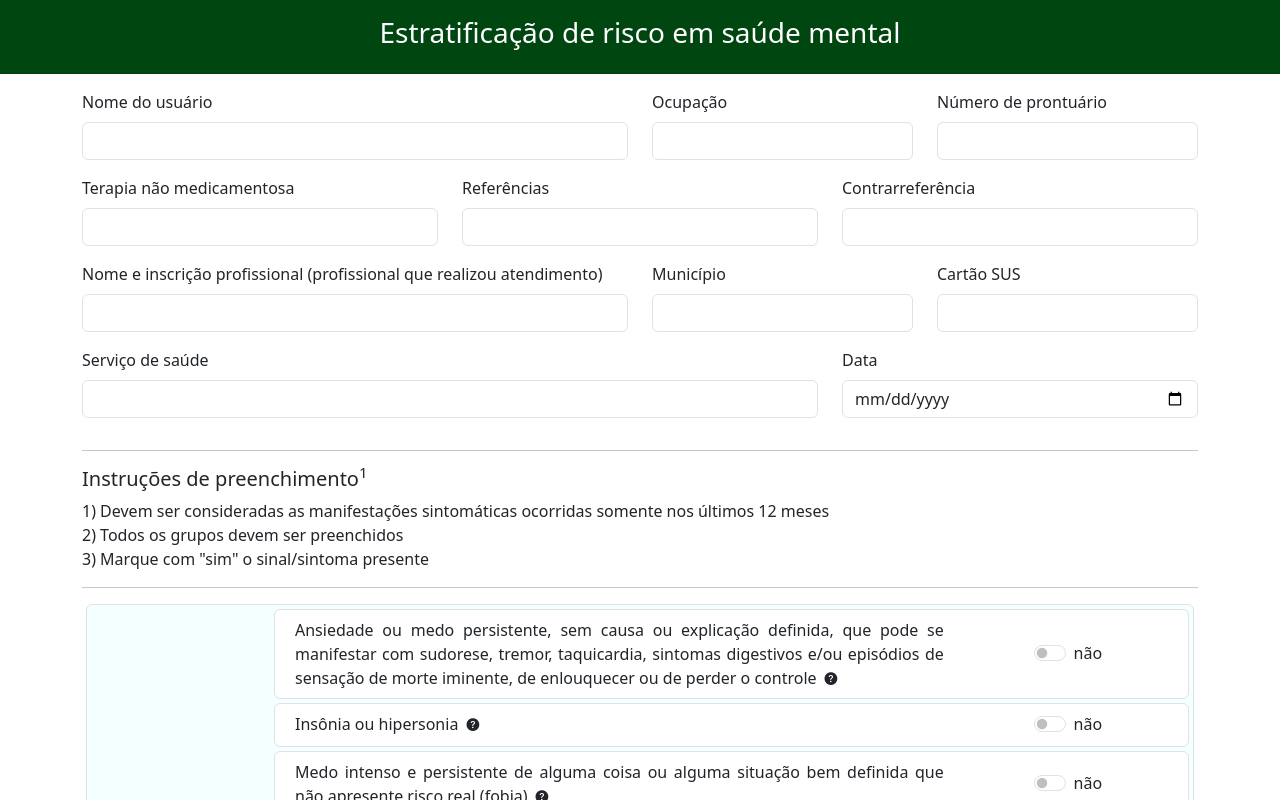
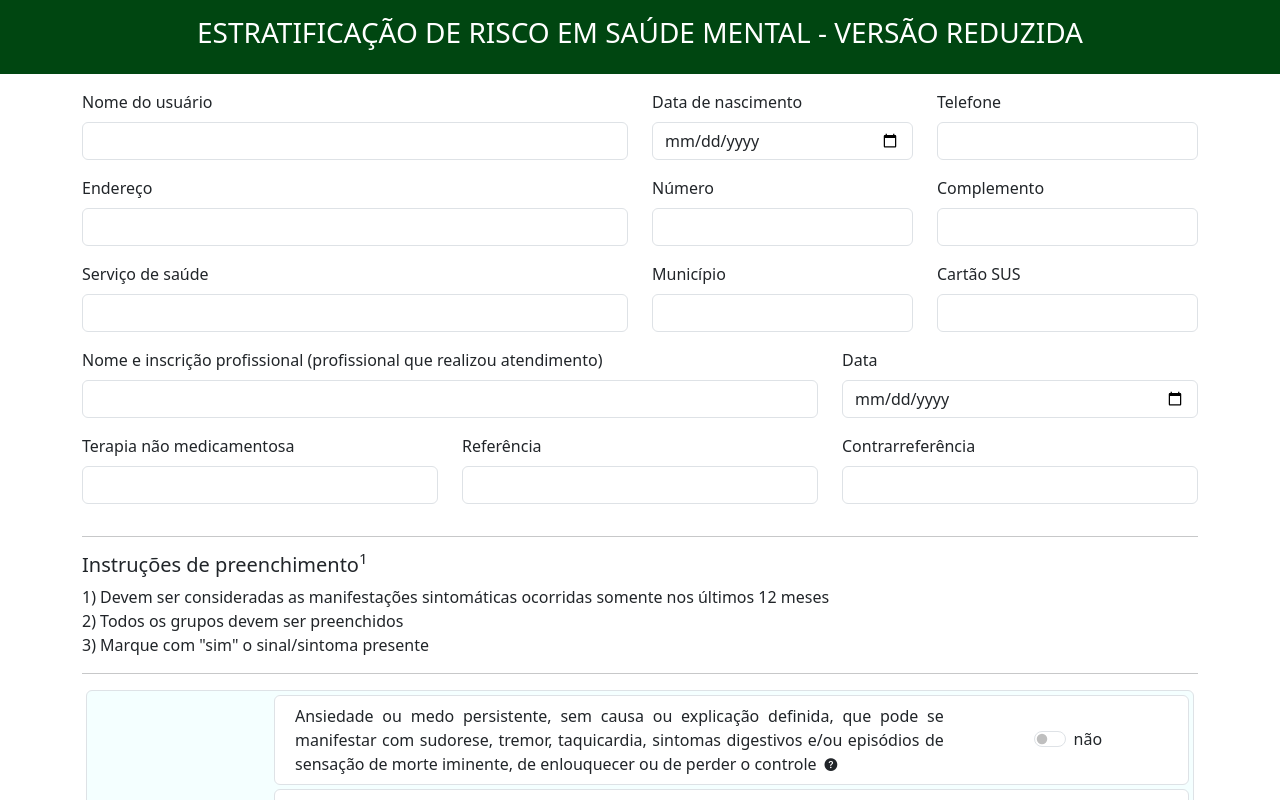
Before and after one commit to lucascalzavara/estratificacao, an Angular app: page / in a window 1280 px wide. Shown: the top 800 px of the page. Built offline with nearby package versions, Linux system fonts and the light colour scheme.

Commit message:
alteracoes forms

```diff
--- a/src/app/models/estratificacao.ts
+++ b/src/app/models/estratificacao.ts
@@ -3,16 +3,19 @@ import { Grupo } from "./grupo";
 export class Estratificacao{
     nomeUsuario: string = ''
     grupos: Grupo[] = [];
-    ocupacao: string = '';
-    numeroProntuario: string = '';
+    dataNascimento?: Date;
+    telefone: string = '';
     nomeInscricaoProficional: string = '';
     municipio: string = '';
     cartaoSus: string = '';
     servicoSaude: string = '';
-    data?: Date ;
+    data?: Date;
     referencia: string = '';
     contrarreferencia: string = '';
     terapiaNaoMedicamentosa: string = '';
+    endereco: string = '';
+    numero: string = '';
+    complemento: string = '';
 
     total: number = 0;
     resultado: string = '';
--- a/src/app/pages/home/home.component.html
+++ b/src/app/pages/home/home.component.html
@@ -1,6 +1,6 @@
 <ul class="nav justify-content-center nav-bg-color text-white p-3">
     <li class="nav-item">
-        <h3>Estratificação de risco em saúde mental</h3>
+        <h3>ESTRATIFICAÇÃO DE RISCO EM SAÚDE MENTAL - VERSÃO REDUZIDA</h3>
     </li>
   </ul>
 <div class="container">
@@ -13,40 +13,38 @@
         </div>
         <div class="col-12 col-sm-6 col-md-3">
             <div class="mb-3">
-                <label for="ocupacaoUsuario" class="form-label">Ocupação</label>
-                <input type="text" class="form-control" id="ocupacaoUsuario" [(ngModel)]="estratificacao.ocupacao"/>
+                <label for="dataNascimento" class="form-label">Data de nascimento</label>
+                <input type="date" class="form-control" id="dataNascimento" [(ngModel)]="estratificacao.dataNascimento"/>
             </div>
         </div>
         <div class="col-12 col-sm-6 col-md-4 col-xl-3">
             <div class="mb-3">
-                <label for="numeroProntuario" class="form-label">Número de prontuário</label>
-                <input type="text" class="form-control" id="numeroProntuario" [(ngModel)]="estratificacao.numeroProntuario" />
+                <label for="telefone" class="form-label">Telefone</label>
+                <input type="text" class="form-control" id="telefone" [(ngModel)]="estratificacao.telefone" />
             </div>
         </div>
-        <div class="col-12 col-sm-6 col-md-4">
+        <div class="col-12 col-md-5 col-xl-6">
             <div class="mb-3">
-                <label for="terapiaNaoMedicamentosa" class="form-label">Terapia não  medicamentosa</label>
-                <input type="text" class="form-control" id="terapiaNaoMedicamentosa" [(ngModel)]="estratificacao.terapiaNaoMedicamentosa" />
+                <label for="endereco" class="form-label">Endereço</label>
+                <input type="text" class="form-control" id="endereco" [(ngModel)]="estratificacao.endereco"/>
             </div>
         </div>
-        <div class="col-12 col-sm-6 col-md-4">
+        <div class="col-12 col-sm-6 col-md-3">
             <div class="mb-3">
-                <label for="referencia" class="form-label">Referências</label>
-                <input type="text" class="form-control" id="referencia" [(ngModel)]="estratificacao.referencia" />
+                <label for="numero" class="form-label">Número</label>
+                <input type="text" class="form-control" id="numero" [(ngModel)]="estratificacao.numero"/>
             </div>
         </div>
-        <div class="col-12 col-sm-6 col-md-4">
+        <div class="col-12 col-sm-6 col-md-4 col-xl-3">
             <div class="mb-3">
-                <label for="contrarreferencia" class="form-label">Contrarreferência</label>
-                <input type="text" class="form-control" id="contrarreferencia" [(ngModel)]="estratificacao.contrarreferencia" />
+                <label for="telefone" class="form-label">Complemento</label>
+                <input type="text" class="form-control" id="telefone" [(ngModel)]="estratificacao.complemento" />
             </div>
         </div>
-    </div>
-    <div class="row">
         <div class="col-12 col-xl-6">
             <div class="mb-3">
-                <label for="nomeProfissional" class="form-label">Nome e inscrição profissional (profissional que realizou atendimento)</label>
-                <input type="text" class="form-control" id="nomeProfissional" [(ngModel)]="estratificacao.nomeInscricaoProficional" />
+                <label for="complemento" class="form-label">Serviço de saúde</label>
+                <input type="text" class="form-control" id="complemento" [(ngModel)]="estratificacao.servicoSaude" />
             </div>
         </div>
         <div class="col-12 col-sm-6 col-xl-3">
@@ -61,18 +59,34 @@
                 <input type="text" class="form-control" id="cartaoSus" [(ngModel)]="estratificacao.cartaoSus" />
             </div>
         </div>
-    </div>
-    <div class="row">
         <div class="col-12 col-sm-8">
             <div class="mb-3">
-                <label for="servicoSaude" class="form-label">Serviço de saúde</label>
-                <input type="text" class="form-control" id="servicoSaude" [(ngModel)]="estratificacao.servicoSaude" />
+                <label for="nomeProfissional" class="form-label">Nome e inscrição profissional (profissional que realizou atendimento)</label>
+                <input type="text" class="form-control" id="nomeProfissional" [(ngModel)]="estratificacao.nomeInscricaoProficional" />
             </div>
         </div>
         <div class="col-12 col-sm-4">
             <div class="mb-3">
                 <label for="data" class="form-label">Data</label>
                 <input type="date" class="form-control" id="data" [(ngModel)]="estratificacao.data" />
+            </div>
+        </div>
+        <div class="col-12 col-sm-6 col-md-4">
+            <div class="mb-3">
+                <label for="terapiaNaoMedicamentosa" class="form-label">Terapia não  medicamentosa</label>
+                <input type="text" class="form-control" id="terapiaNaoMedicamentosa" [(ngModel)]="estratificacao.terapiaNaoMedicamentosa" />
+            </div>
+        </div>
+        <div class="col-12 col-sm-6 col-md-4">
+            <div class="mb-3">
+                <label for="referencia" class="form-label">Referência</label>
+                <input type="text" class="form-control" id="referencia" [(ngModel)]="estratificacao.referencia" />
+            </div>
+        </div>
+        <div class="col-12 col-sm-6 col-md-4">
+            <div class="mb-3">
+                <label for="contrarreferencia" class="form-label">Contrarreferência</label>
+                <input type="text" class="form-control" id="contrarreferencia" [(ngModel)]="estratificacao.contrarreferencia" />
             </div>
         </div>
     </div>
--- a/src/app/pages/print/print.component.html
+++ b/src/app/pages/print/print.component.html
@@ -1,6 +1,6 @@
 <ul class="nav justify-content-center nav-bg-color text-white p-3">
     <li class="nav-item">
-        <h3>Estratificação de risco em saúde mental</h3>
+        <h3>ESTRATIFICAÇÃO DE RISCO EM SAÚDE MENTAL - VERSÃO REDUZIDA</h3>
     </li>
   </ul>
 <div class="">
@@ -13,30 +13,32 @@
         </div>
         <div class="col-3">
             <div class="mb-1">
-                <label class="fs-8">Ocupação</label>
-                <div class="fs-7">{{estratificacao.ocupacao}}</div>
+                <label class="fs-8">Data de nascimento</label>
+                <div class="fs-7">{{estratificacao.dataNascimento}}</div>
             </div>
         </div>
         <div class="col-3">
             <div class="mb-1">
-                <label class="fs-8">Número de prontuário</label>
-                <div class="fs-7">{{estratificacao.numeroProntuario}}</div>
+                <label class="fs-8">Telefone</label>
+                <div class="fs-7">{{estratificacao.telefone}}</div>
             </div>
         </div>
-        <div class="col-4">
+        <div class="col-6">
             <div class="mb-1">
-                <label class="fs-8">Terapia não  medicamentosa</label>
-                <div class="fs-7">{{estratificacao.terapiaNaoMedicamentosa}}</div>
+                <label class="fs-8">Endereço</label>
+                <div class="fs-7">{{estratificacao.endereco}}</div>
             </div>
-        </div><div class="col-4">
+        </div>
+        <div class="col-3">
             <div class="mb-1">
-                <label class="fs-8">Referências</label>
-                <div class="fs-7">{{estratificacao.referencia}}</div>
+                <label class="fs-8">Número</label>
+                <div class="fs-7">{{estratificacao.numero}}</div>
             </div>
-        </div><div class="col-4">
+        </div>
+        <div class="col-3">
             <div class="mb-1">
-                <label class="fs-8">Contrarreferência</label>
-                <div class="fs-7">{{estratificacao.contrarreferencia}}</div>
+                <label class="fs-8">Complemento</label>
+                <div class="fs-7">{{estratificacao.complemento}}</div>
             </div>
         </div>
         <div class="col-6">
@@ -57,8 +59,6 @@
                 <div class="fs-7">{{estratificacao.cartaoSus}}</div>
             </div>
         </div>
-    </div>
-    <div class="row">
         <div class="col-8">
             <div class="mb-1">
                 <label class="fs-8">Nome e inscrição profissional (profissional que realizou atendimento)</label>
@@ -69,6 +69,22 @@
             <div class="mb-1">
                 <label class="fs-8">Data</label>
                 <div class="fs-7">{{estratificacao.data | date:'dd/MM/yyyy'}}</div>
+            </div>
+        </div>
+        <div class="col-4">
+            <div class="mb-1">
+                <label class="fs-8">Terapia não  medicamentosa</label>
+                <div class="fs-7">{{estratificacao.terapiaNaoMedicamentosa}}</div>
+            </div>
+        </div><div class="col-4">
+            <div class="mb-1">
+                <label class="fs-8">Referência</label>
+                <div class="fs-7">{{estratificacao.referencia}}</div>
+            </div>
+        </div><div class="col-4">
+            <div class="mb-1">
+                <label class="fs-8">Contrarreferência</label>
+                <div class="fs-7">{{estratificacao.contrarreferencia}}</div>
             </div>
         </div>
     </div>
```
